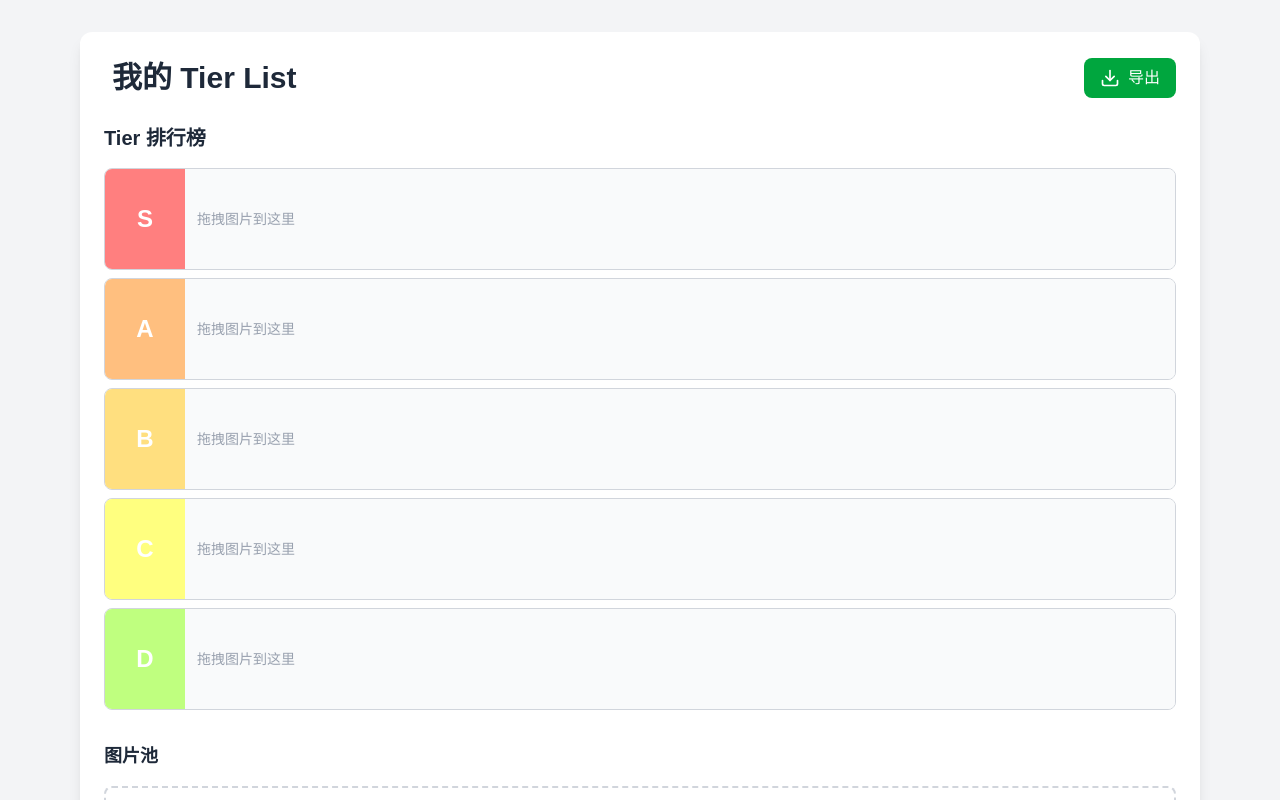
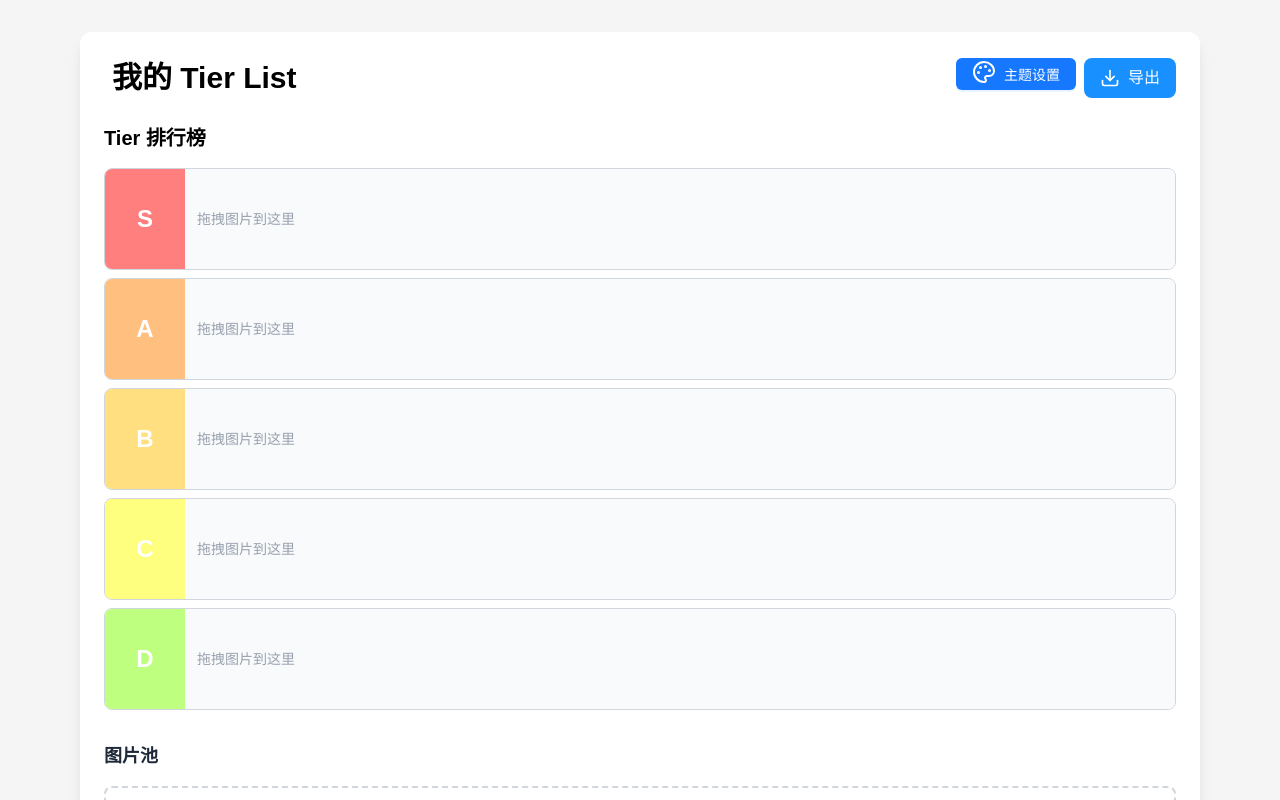
Before and after one commit to tier-maker/tier-maker, a Next.js app: page / in a window 1280 px wide. Shown: the top 800 px of the page. Built offline with nearby package versions, Linux system fonts and the light colour scheme.

Commit message:
feat: update it

```diff
--- a/src/components/ImagePool.tsx
+++ b/src/components/ImagePool.tsx
@@ -2,8 +2,9 @@
 
 import { TierItem } from "@/types";
 import { Draggable, Droppable } from "@hello-pangea/dnd";
-import { X } from "lucide-react";
+import { X, Eye } from "lucide-react";
 import Image from "next/image";
+import { Image as AntImage } from "antd";
 
 interface ImagePoolProps {
   items: TierItem[];
@@ -47,13 +48,19 @@ export default function ImagePool({ items, onRemoveItem }: ImagePoolProps) {
                       `}
                     >
                       <div className="relative">
-                        <Image
+                        <AntImage
                           src={item.imageUrl}
                           alt={item.name}
                           width={80}
                           height={80}
-                          className="w-20 h-20 object-cover rounded-lg border-2 border-transparent hover:border-blue-300 transition-colors"
-                          unoptimized
+                          className="object-cover rounded-lg border-2 border-transparent hover:border-blue-300 transition-colors"
+                          preview={{
+                            mask: (
+                              <div className="flex items-center justify-center">
+                                <Eye size={16} className="text-white" />
+                              </div>
+                            ),
+                          }}
                         />
                         <button
                           onClick={(e) => {
--- /dev/null
+++ b/src/components/ThemeSettings.tsx
@@ -0,0 +1,150 @@
+"use client";
+
+import { Theme, DEFAULT_THEMES } from "@/types";
+import { Upload, Palette, X } from "lucide-react";
+import { Button, Modal } from "antd";
+import Image from "next/image";
+import { useState, useCallback } from "react";
+
+interface ThemeSettingsProps {
+  currentTheme: Theme;
+  backgroundImage?: string;
+  onThemeChange: (theme: Theme) => void;
+  onBackgroundChange: (imageUrl?: string) => void;
+}
+
+export default function ThemeSettings({
+  currentTheme,
+  backgroundImage,
+  onThemeChange,
+  onBackgroundChange,
+}: ThemeSettingsProps) {
+  const [isModalVisible, setIsModalVisible] = useState(false);
+
+  const handleBackgroundUpload = useCallback(
+    (e: React.ChangeEvent<HTMLInputElement>) => {
+      const file = e.target.files?.[0];
+      if (file && file.type.startsWith("image/")) {
+        const imageUrl = URL.createObjectURL(file);
+        onBackgroundChange(imageUrl);
+      }
+    },
+    [onBackgroundChange]
+  );
+
+  const removeBackground = useCallback(() => {
+    onBackgroundChange(undefined);
+  }, [onBackgroundChange]);
+
+  return (
+    <>
+      <Button
+        type="primary"
+        icon={<Palette />}
+        onClick={() => setIsModalVisible(true)}
+        className="flex items-center gap-2"
+      >
+        主题设置
+      </Button>
+
+      <Modal
+        title="主题设置"
+        open={isModalVisible}
+        onCancel={() => setIsModalVisible(false)}
+        footer={null}
+        width={600}
+      >
+        <div className="space-y-6">
+          {/* Theme Selection */}
+          <div>
+            <h4 className="text-lg font-medium mb-3">选择主题</h4>
+            <div className="grid grid-cols-1 gap-3">
+              {DEFAULT_THEMES.map((theme) => (
+                <div
+                  key={theme.id}
+                  className={`
+                    p-4 rounded-lg border-2 cursor-pointer transition-all
+                    ${
+                      currentTheme.id === theme.id
+                        ? "border-blue-500 bg-blue-50"
+                        : "border-gray-200 hover:border-gray-300"
+                    }
+                  `}
+                  onClick={() => onThemeChange(theme)}
+                  style={{
+                    background: theme.background.includes("gradient")
+                      ? theme.background
+                      : theme.surface,
+                    color: theme.text,
+                  }}
+                >
+                  <div className="flex items-center justify-between">
+                    <span className="font-medium">{theme.name}</span>
+                    <div className="flex gap-2">
+                      <div
+                        className="w-6 h-6 rounded-full border"
+                        style={{ backgroundColor: theme.primary }}
+                      />
+                      <div
+                        className="w-6 h-6 rounded-full border"
+                        style={{ backgroundColor: theme.secondary }}
+                      />
+                    </div>
+                  </div>
+                </div>
+              ))}
+            </div>
+          </div>
+
+          {/* Background Image */}
+          <div>
+            <h4 className="text-lg font-medium mb-3">背景图片</h4>
+            <div className="space-y-3">
+              {backgroundImage && (
+                <div className="relative inline-block">
+                  <Image
+                    src={backgroundImage}
+                    alt="Background"
+                    width={128}
+                    height={80}
+                    className="w-32 h-20 object-cover rounded-lg border"
+                    unoptimized
+                  />
+                  <button
+                    onClick={removeBackground}
+                    className="absolute -top-2 -right-2 bg-red-500 text-white rounded-full p-1 hover:bg-red-600"
+                  >
+                    <X size={12} />
+                  </button>
+                </div>
+              )}
+
+              <div>
+                <input
+                  type="file"
+                  accept="image/*"
+                  onChange={handleBackgroundUpload}
+                  className="hidden"
+                  id="background-upload"
+                />
+                <label
+                  htmlFor="background-upload"
+                  className="inline-flex items-center gap-2 px-4 py-2 border border-gray-300 rounded-lg cursor-pointer hover:bg-gray-50"
+                >
+                  <Upload size={16} />
+                  上传背景图片
+                </label>
+              </div>
+
+              {!backgroundImage && (
+                <p className="text-sm text-gray-500">
+                  上传自定义背景图片来个性化你的 Tier List
+                </p>
+              )}
+            </div>
+          </div>
+        </div>
+      </Modal>
+    </>
+  );
+}
--- a/src/components/TierMaker.tsx
+++ b/src/components/TierMaker.tsx
@@ -2,12 +2,19 @@
 
 import { useState, useCallback } from "react";
 import { DragDropContext, DropResult } from "@hello-pangea/dnd";
-import { TierList, TierRow, TierItem, DEFAULT_TIER_ROWS } from "@/types";
+import {
+  TierList,
+  TierItem,
+  DEFAULT_TIER_ROWS,
+  DEFAULT_THEMES,
+  Theme,
+} from "@/types";
 import ImageUpload from "./ImageUpload";
 import ImagePool from "./ImagePool";
 import TierRowComponent from "./TierRow";
 import ClientWrapper from "./ClientWrapper";
-import { Download, Save } from "lucide-react";
+import ThemeSettings from "./ThemeSettings";
+import { Download } from "lucide-react";
 
 export default function TierMaker() {
   const [tierList, setTierList] = useState<TierList>({
@@ -19,6 +26,7 @@ export default function TierMaker() {
       items: [],
     })),
     imagePool: [],
+    theme: DEFAULT_THEMES[0],
   });
 
   const handleImagesAdded = useCallback((newItems: TierItem[]) => {
@@ -117,6 +125,32 @@ export default function TierMaker() {
     }));
   }, []);
 
+  const handleRowLabelUpdate = useCallback(
+    (rowId: string, newLabel: string) => {
+      setTierList((prev) => ({
+        ...prev,
+        rows: prev.rows.map((row) =>
+          row.id === rowId ? { ...row, label: newLabel } : row
+        ),
+      }));
+    },
+    []
+  );
+
+  const handleThemeChange = useCallback((theme: Theme) => {
+    setTierList((prev) => ({
+      ...prev,
+      theme,
+    }));
+  }, []);
+
+  const handleBackgroundChange = useCallback((imageUrl?: string) => {
+    setTierList((prev) => ({
+      ...prev,
+      backgroundImage: imageUrl,
+    }));
+  }, []);
+
   const exportTierList = useCallback(() => {
     // Simple export functionality - could be enhanced to export as image
     const data = {
@@ -142,23 +176,58 @@ export default function TierMaker() {
     URL.revokeObjectURL(url);
   }, [tierList]);
 
+  const containerStyle = {
+    background: tierList.backgroundImage
+      ? `url(${tierList.backgroundImage})`
+      : tierList.theme.background,
+    backgroundSize: "cover",
+    backgroundPosition: "center",
+    backgroundAttachment: "fixed",
+  };
+
+  const surfaceStyle = {
+    backgroundColor: tierList.theme.surface,
+    color: tierList.theme.text,
+  };
+
   return (
     <ClientWrapper>
-      <div className="min-h-screen bg-gray-100 py-8">
+      <div className="min-h-screen py-8" style={containerStyle}>
         <div className="max-w-6xl mx-auto px-4">
-          <div className="bg-white rounded-xl shadow-lg p-6">
+          <div className="rounded-xl shadow-lg p-6" style={surfaceStyle}>
             {/* Header */}
             <div className="flex items-center justify-between mb-6">
               <input
                 type="text"
                 value={tierList.title}
                 onChange={(e) => handleTitleChange(e.target.value)}
-                className="text-3xl font-bold text-gray-800 bg-transparent border-none outline-none focus:bg-gray-50 rounded px-2 py-1"
+                className="text-3xl font-bold bg-transparent border-none outline-none focus:bg-opacity-10 rounded px-2 py-1 transition-colors"
+                style={{
+                  color: tierList.theme.text,
+                  backgroundColor: "transparent",
+                }}
+                onFocus={(e) => {
+                  e.target.style.backgroundColor =
+                    tierList.theme.secondary + "40";
+                }}
+                onBlur={(e) => {
+                  e.target.style.backgroundColor = "transparent";
+                }}
               />
               <div className="flex gap-2">
+                <ThemeSettings
+                  currentTheme={tierList.theme}
+                  backgroundImage={tierList.backgroundImage}
+                  onThemeChange={handleThemeChange}
+                  onBackgroundChange={handleBackgroundChange}
+                />
                 <button
                   onClick={exportTierList}
-                  className="flex items-center gap-2 px-4 py-2 bg-green-600 text-white rounded-lg hover:bg-green-700 transition-colors"
+                  className="flex items-center gap-2 px-4 py-2 rounded-lg hover:opacity-80 transition-colors"
+                  style={{
+                    backgroundColor: tierList.theme.primary,
+                    color: tierList.theme.surface,
+                  }}
                 >
                   <Download size={20} />
                   导出
@@ -169,7 +238,10 @@ export default function TierMaker() {
             <DragDropContext onDragEnd={handleDragEnd}>
               {/* Tier Rows */}
               <div className="mb-8">
-                <h2 className="text-xl font-semibold mb-4 text-gray-800">
+                <h2
+                  className="text-xl font-semibold mb-4"
+                  style={{ color: tierList.theme.text }}
+                >
                   Tier 排行榜
                 </h2>
                 <div className="space-y-2">
@@ -178,6 +250,7 @@ export default function TierMaker() {
                       key={row.id}
                       row={row}
                       onRemoveItem={handleRemoveFromTier}
+                      onUpdateLabel={handleRowLabelUpdate}
                     />
                   ))}
                 </div>
--- a/src/types/index.ts
+++ b/src/types/index.ts
@@ -17,7 +17,49 @@ export interface TierList {
   title: string;
   rows: TierRow[];
   imagePool: TierItem[];
+  theme: Theme;
+  backgroundImage?: string;
 }
+
+export interface Theme {
+  id: string;
+  name: string;
+  primary: string;
+  secondary: string;
+  background: string;
+  surface: string;
+  text: string;
+}
+
+export const DEFAULT_THEMES: Theme[] = [
+  {
+    id: "light",
+    name: "浅色主题",
+    primary: "#1890ff",
+    secondary: "#f0f0f0",
+    background: "#f5f5f5",
+    surface: "#ffffff",
+    text: "#000000",
+  },
+  {
+    id: "dark",
+    name: "深色主题",
+    primary: "#177ddc",
+    secondary: "#434343",
+    background: "#141414",
+    surface: "#1f1f1f",
+    text: "#ffffff",
+  },
+  {
+    id: "colorful",
+    name: "彩色主题",
+    primary: "#722ed1",
+    secondary: "#f6ffed",
+    background: "linear-gradient(135deg, #667eea 0%, #764ba2 100%)",
+    surface: "#ffffff",
+    text: "#000000",
+  },
+];
 
 export const DEFAULT_TIER_ROWS: Omit<TierRow, "id" | "items">[] = [
   { label: "S", color: "#ff7f7f" },
```
Also changed, not shown: package.json (+5 -2 lines), src/components/TierRow.tsx (+50 -4 lines), 1 other file (tests, documents, lock files or other folders).
